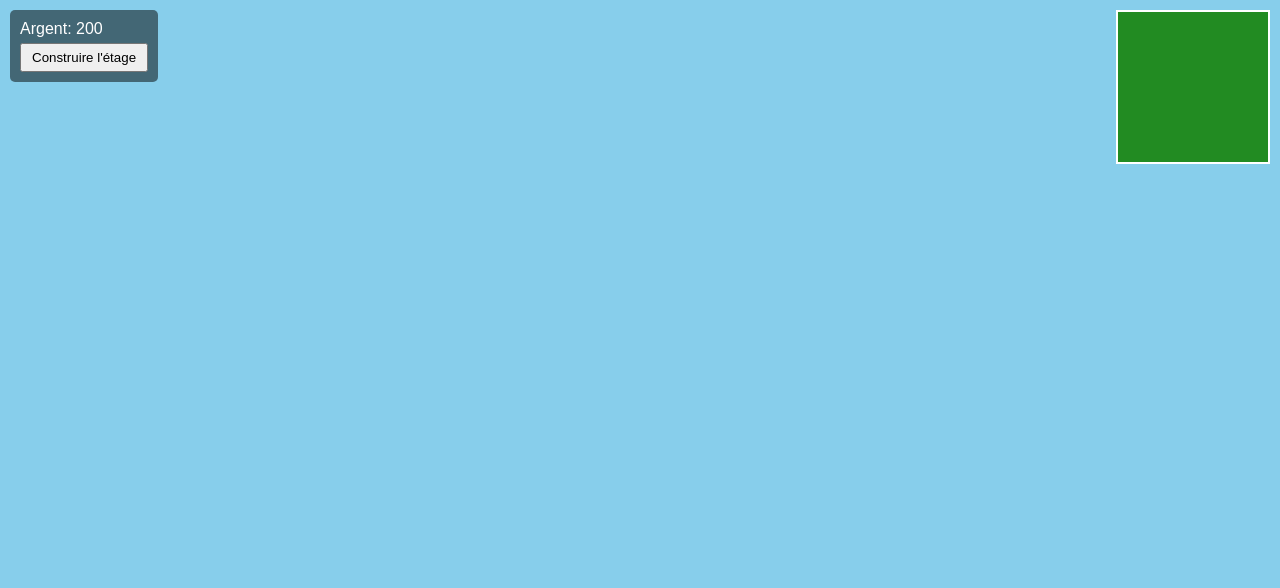
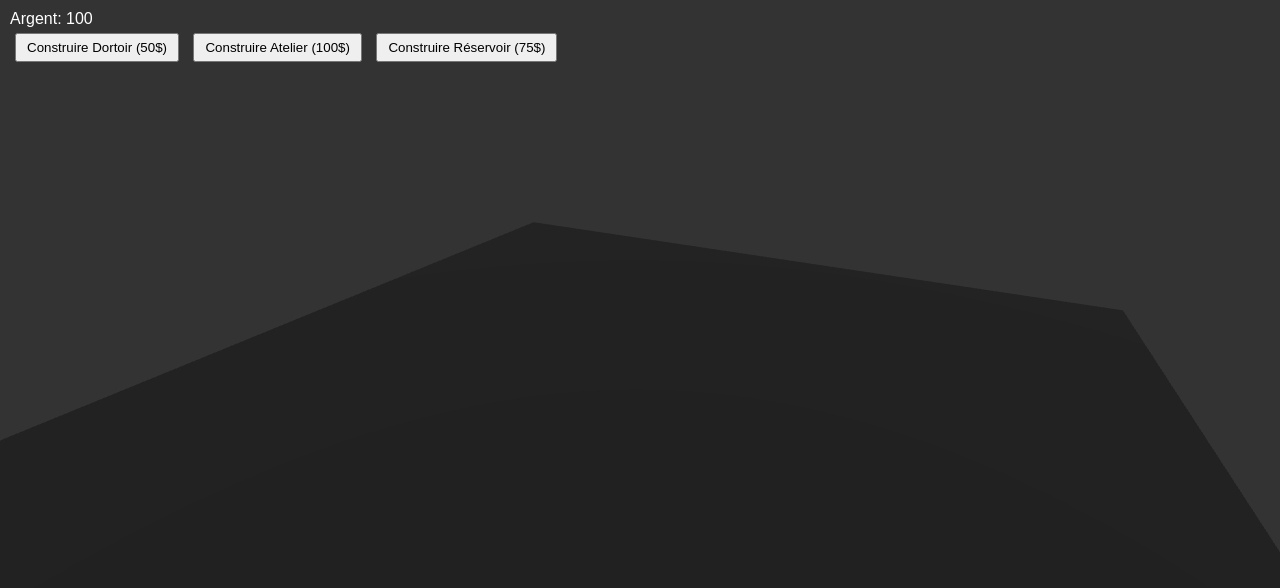
Before and after one commit to elifortinplante/Bunker-, a plain HTML site: page index.html in a window 1280 px wide. Drawn offline with nearby package versions, Linux system fonts and the light colour scheme; animation ran at ten frames a second.

Commit message:
Update index.html

```diff
--- a/index.html
+++ b/index.html
@@ -2,163 +2,145 @@
 <html lang="fr">
 <head>
 <meta charset="UTF-8">
-<title>Village Tycoon 3D - GitHub Pages</title>
+<title>Bunker Tycoon 3D</title>
 <style>
-body { margin:0; overflow:hidden; font-family:Arial; background:#87ceeb; } /* ciel bleu */
-#ui { position:absolute; top:10px; left:10px; color:white; z-index:10; background:rgba(0,0,0,0.5); padding:10px; border-radius:5px;}
-#nextBlock { font-weight:bold; margin-bottom:5px; }
-button { padding:5px 10px; display:block; margin-top:5px; cursor:pointer; }
-#minimap { position:absolute; top:10px; right:10px; width:150px; height:150px; border:2px solid white; background:#228B22; z-index:10;} /* herbe verte */
+body { margin:0; overflow:hidden; background:#222; font-family:Arial; }
+#ui { position:absolute; top:10px; left:10px; color:white; }
+button { margin:5px; padding:5px 10px; }
 </style>
 </head>
 <body>
 <div id="ui">
-  Argent: <span id="money">200</span><br>
-  <div id="nextBlock"></div>
-  <button id="buildBtn">Construire l'étage</button>
+  Argent: <span id="money">100</span><br>
+  <button onclick="build('dortoir')">Construire Dortoir (50$)</button>
+  <button onclick="build('atelier')">Construire Atelier (100$)</button>
+  <button onclick="build('reservoir')">Construire Réservoir (75$)</button>
 </div>
-<canvas id="minimap"></canvas>
 
 <script src="https://cdn.jsdelivr.net/npm/three@0.158.0/build/three.min.js"></script>
-<script src="https://cdn.jsdelivr.net/npm/three@0.158.0/examples/js/controls/OrbitControls.js"></script>
+<script>
+let scene = new THREE.Scene();
+scene.background = new THREE.Color(0x333333);
 
-<script>
-// --- Scène ---
-const scene = new THREE.Scene();
-scene.background = new THREE.Color(0x87ceeb); // ciel bleu
+let camera = new THREE.PerspectiveCamera(75, window.innerWidth/window.innerHeight, 0.1, 1000);
+camera.position.set(10,15,20);
+camera.lookAt(0,0,0);
 
-const camera = new THREE.PerspectiveCamera(75, window.innerWidth/window.innerHeight, 0.1, 1000);
-camera.position.set(20,20,20);
-
-const renderer = new THREE.WebGLRenderer({antialias:true});
+let renderer = new THREE.WebGLRenderer({antialias:true});
 renderer.setSize(window.innerWidth, window.innerHeight);
 document.body.appendChild(renderer.domElement);
 
-const controls = new THREE.OrbitControls(camera, renderer.domElement);
-controls.update();
+// Lumière
+let light = new THREE.DirectionalLight(0xffffff,1);
+light.position.set(20,20,20);
+scene.add(light);
+scene.add(new THREE.AmbientLight(0x555555));
 
-// Lumières
-scene.add(new THREE.AmbientLight(0xffffff,0.7));
-const dirLight = new THREE.DirectionalLight(0xffffff,1);
-dirLight.position.set(20,30,20);
-scene.add(dirLight);
-
-// Sol (herbe verte)
-const ground = new THREE.Mesh(
+// Sol
+let ground = new THREE.Mesh(
   new THREE.PlaneGeometry(50,50),
-  new THREE.MeshStandardMaterial({color:0x228B22})
+  new THREE.MeshStandardMaterial({color:0x444444})
 );
 ground.rotation.x = -Math.PI/2;
 scene.add(ground);
 
-// --- Variables ---
-let money = 200;
-document.getElementById('money').textContent = money;
+// Variables du jeu
+let money = 100;
+let buildings = [];
+let nextX = 0;
+let nextZ = 0;
 
-const buildings = [
-  {type:'Maison', x:0, z:0, floors:3, cost:50, income:1, color:0x00ff00, roofColor:0x8B0000, height:0},
-  {type:'Ferme', x:5, z:0, floors:2, cost:75, income:2, color:0xffff00, roofColor:0xA0522D, height:0}
-];
+// Fonction construction
+function build(type){
+  let cost=0,color=0x00ff00;
+  if(type==='dortoir'){ cost=50;color=0x00ff00; }
+  if(type==='atelier'){ cost=100;color=0xffff00; }
+  if(type==='reservoir'){ cost=75;color=0x00ffff; }
+  if(money<cost) return alert("Pas assez d'argent !");
+  money-=cost;
+  updateMoney();
 
-let currentBuilding = 0;
-const placedBlocks = [];
+  let geometry = new THREE.BoxGeometry(2,2,2);
+  let material = new THREE.MeshStandardMaterial({color:color});
+  let cube = new THREE.Mesh(geometry, material);
+  cube.position.set(nextX,1,nextZ);
+  scene.add(cube);
 
-// --- UI ---
-function updateNextBlock(){
-  if(currentBuilding >= buildings.length){
-    document.getElementById('nextBlock').textContent = "Tous les bâtiments construits !";
-    document.getElementById('buildBtn').disabled = true;
-    return;
-  }
-  const b = buildings[currentBuilding];
-  document.getElementById('nextBlock').textContent =
-    `Prochain étage: ${b.type} (${b.height+1}/${b.floors}) - ${b.cost}$`;
+  buildings.push({mesh:cube,type:type,level:1});
+
+  // Avancer position pour le prochain bâtiment
+  nextX += 3;
+  if(nextX>12){ nextX=0; nextZ+=3; }
+
+  // Animation simple
+  cube.scale.set(0.1,0.1,0.1);
+  let scale=0.1;
+  let anim=setInterval(()=>{
+    scale+=0.05;
+    cube.scale.set(scale,scale,scale);
+    if(scale>=1) clearInterval(anim);
+  },30);
 }
 
-// --- Construction étage ---
-function buildFloor(){
-  console.log("buildFloor appelé"); // debug
-  if(currentBuilding >= buildings.length) return;
-  const b = buildings[currentBuilding];
-
-  if(money < b.cost){
-    alert("Pas assez d'argent !");
-    return;
-  }
-
-  money -= b.cost;
-  document.getElementById('money').textContent = money;
-
-  // Bloc unique par étage
-  const cube = new THREE.Mesh(
-    new THREE.BoxGeometry(2,2,2),
-    new THREE.MeshStandardMaterial({color:b.color})
-  );
-  cube.position.set(b.x, b.height*2 +1, b.z);
-  scene.add(cube);
-  placedBlocks.push(cube);
-
-  b.height++;
-
-  // Toit si dernier étage
-  if(b.height === b.floors){
-    const roof = new THREE.Mesh(
-      new THREE.ConeGeometry(1.5,1.5,4),
-      new THREE.MeshStandardMaterial({color:b.roofColor})
-    );
-    roof.position.set(b.x, b.height*2 +0.75, b.z);
-    roof.rotation.y = Math.PI/4;
-    scene.add(roof);
-    currentBuilding++;
-  }
-
-  updateNextBlock();
+// Upgrade bâtiment
+function upgrade(building){
+  let upgradeCost = building.level*50;
+  if(money<upgradeCost) return alert("Pas assez d'argent !");
+  money -= upgradeCost;
+  building.level++;
+  updateMoney();
+  building.mesh.scale.y +=0.5; // augmente visuellement
 }
 
-// --- Revenu automatique ---
-setInterval(()=>{
-  buildings.forEach(b => money += b.height * b.income);
+// Génération automatique d'argent
+function generateMoney(){
+  buildings.forEach(b=>{
+    if(b.type==='dortoir') money += b.level*1;
+    if(b.type==='atelier') money += b.level*2;
+    if(b.type==='reservoir') money += b.level*1.5;
+  });
+  updateMoney();
+  randomEvent();
+}
+
+// Mettre à jour affichage argent
+function updateMoney(){
   document.getElementById('money').textContent = Math.floor(money);
-},1000);
+}
 
-// --- Animation ---
+// Événements aléatoires
+function randomEvent(){
+  if(Math.random()<0.01){
+    let bonus = Math.floor(Math.random()*50+10);
+    money += bonus;
+    updateMoney();
+    alert("Événement bonus ! Tu gagnes "+bonus+"$");
+  }
+}
+
+// Boucle jeu
+setInterval(generateMoney,1000);
+
 function animate(){
   requestAnimationFrame(animate);
   renderer.render(scene,camera);
 }
 animate();
 
-// --- Mini-carte ---
-const miniCanvas = document.getElementById('minimap');
-const miniCtx = miniCanvas.getContext('2d');
+// Sélection et upgrade au clic
+window.addEventListener('click',(e)=>{
+  let mouse = new THREE.Vector2();
+  mouse.x = (e.clientX/window.innerWidth)*2-1;
+  mouse.y = -(e.clientY/window.innerHeight)*2+1;
 
-function updateMinimap(){
-  miniCtx.clearRect(0,0,150,150);
-  miniCtx.fillStyle = "#228B22"; // herbe
-  miniCtx.fillRect(0,0,150,150);
-
-  placedBlocks.forEach(b => {
-    const mx = 75 + b.position.x*5;
-    const mz = 75 + b.position.z*5;
-    miniCtx.fillStyle = "white";
-    miniCtx.fillRect(mx-1, mz-1, 2, 2);
-  });
-}
-
-// --- Bouton mobile/desktop ---
-const btn = document.getElementById('buildBtn');
-let touchHandled = false;
-
-btn.addEventListener('touchstart', (e)=>{
-  if(!touchHandled){ buildFloor(); touchHandled = true; }
+  let raycaster = new THREE.Raycaster();
+  raycaster.setFromCamera(mouse,camera);
+  let intersects = raycaster.intersectObjects(buildings.map(b=>b.mesh));
+  if(intersects.length>0){
+    let b = buildings.find(b=>b.mesh===intersects[0].object);
+    upgrade(b);
+  }
 });
-btn.addEventListener('click', (e)=>{
-  if(!touchHandled){ buildFloor(); }
-  touchHandled = false;
-});
-
-// --- Initialisation ---
-updateNextBlock();
 </script>
 </body>
 </html>
```
